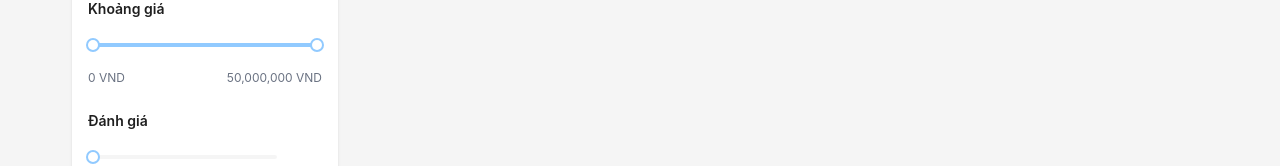
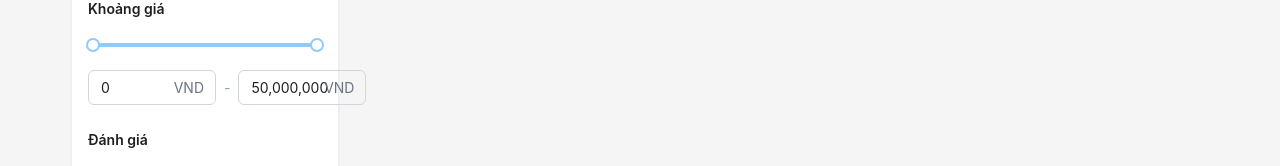
Before and after one commit to hieupxtn/store-app-fe, a React (Vite) app: page /products in a window 1280 px wide. Shown: the part 310-476 px from the top of the page. Built offline with nearby package versions, Linux system fonts and the light colour scheme; no server answers.

Commit message:
new update

```diff
--- a/src/pages/ProductsPage.tsx
+++ b/src/pages/ProductsPage.tsx
@@ -256,7 +256,6 @@ const ProductsPage: React.FC = () => {
                     </div>
                   </div>
 
-                  {/* Price Range */}
                   <div>
                     <Text strong>Khoảng giá</Text>
                     <div className="mt-2">
@@ -275,13 +274,65 @@ const ProductsPage: React.FC = () => {
                           className="flex-1"
                         />
                       </div>
-                      <div className="flex justify-between text-xs text-gray-500">
-                        <span>
-                          {activeFilters.priceRange[0].toLocaleString()} VND
-                        </span>
-                        <span>
-                          {activeFilters.priceRange[1].toLocaleString()} VND
-                        </span>
+                      <div className="flex items-center justify-between space-x-2">
+                        <div className="flex items-center space-x-1">
+                          <div className="relative">
+                            <input
+                              type="text"
+                              className="w-32 px-3 py-1.5 border border-gray-300 rounded-md focus:outline-none focus:ring-2 focus:ring-blue-500 focus:border-transparent"
+                              value={activeFilters.priceRange[0].toLocaleString()}
+                              onChange={(e) => {
+                                const value = e.target.value.replace(
+                                  /[^0-9]/g,
+                                  ""
+                                );
+                                const numValue = Math.max(
+                                  0,
+                                  Math.min(
+                                    Number(value),
+                                    activeFilters.priceRange[1]
+                                  )
+                                );
+                                handleFilterChange("priceRange", [
+                                  numValue,
+                                  activeFilters.priceRange[1],
+                                ]);
+                              }}
+                              placeholder="0"
+                            />
+                            <span className="absolute right-3 top-1/2 transform -translate-y-1/2 text-gray-500 text-sm">
+                              VND
+                            </span>
+                          </div>
+                        </div>
+                        <span className="text-gray-400">-</span>
+                        <div className="flex items-center space-x-1">
+                          <div className="relative">
+                            <input
+                              type="text"
+                              className="w-32 px-3 py-1.5 border border-gray-300 rounded-md focus:outline-none focus:ring-2 focus:ring-blue-500 focus:border-transparent"
+                              value={activeFilters.priceRange[1].toLocaleString()}
+                              onChange={(e) => {
+                                const value = e.target.value.replace(
+                                  /[^0-9]/g,
+                                  ""
+                                );
+                                const numValue = Math.max(
+                                  activeFilters.priceRange[0],
+                                  Math.min(Number(value), 50000000)
+                                );
+                                handleFilterChange("priceRange", [
+                                  activeFilters.priceRange[0],
+                                  numValue,
+                                ]);
+                              }}
+                              placeholder="50,000,000"
+                            />
+                            <span className="absolute right-3 top-1/2 transform -translate-y-1/2 text-gray-500 text-sm">
+                              VND
+                            </span>
+                          </div>
+                        </div>
                       </div>
                     </div>
                   </div>
```
